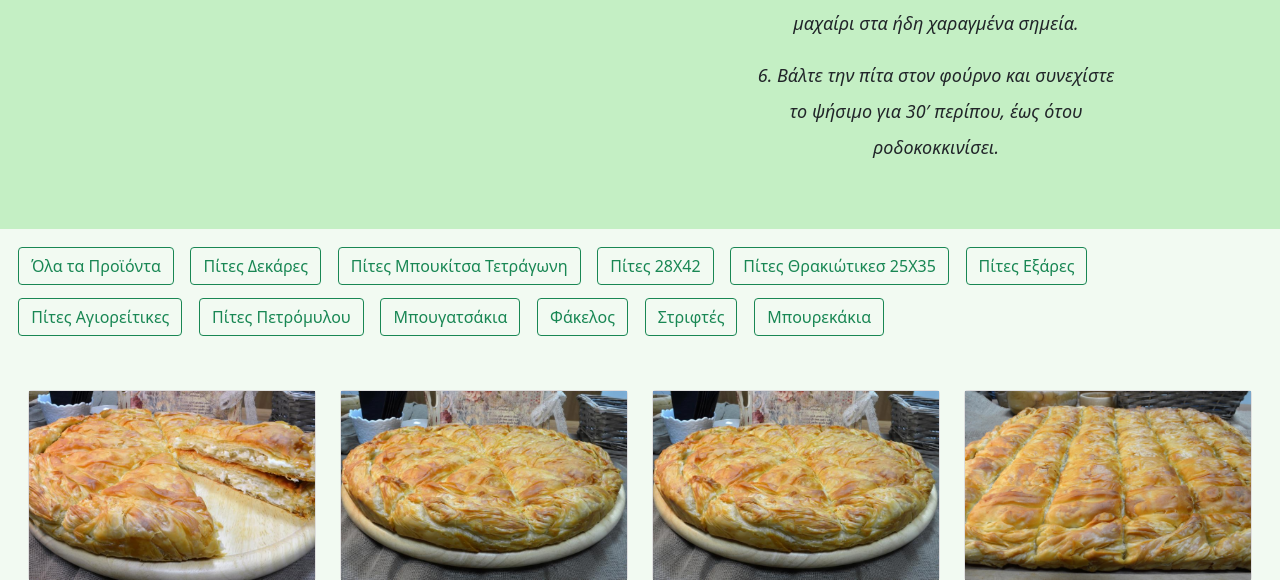
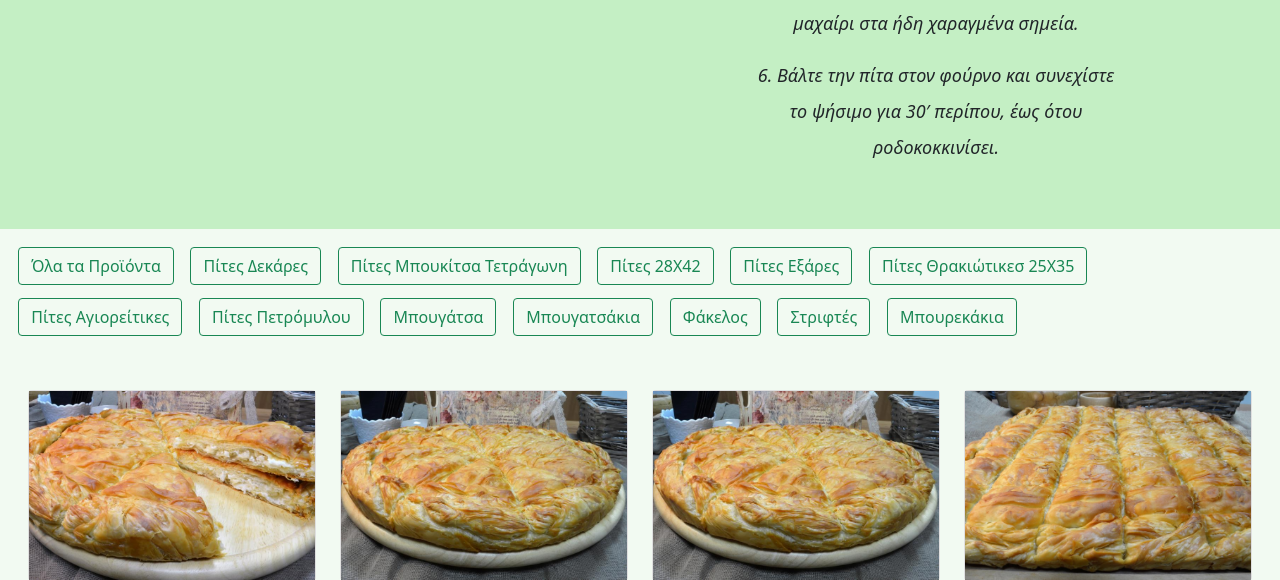
Before and after one commit to kostantinoskontos/2ALFA-ARTION, a Flask app: page /Pites in a window 1280 px wide. Shown: the part 1115-1695 px from the top of the page. Run offline with Flask 3, Linux system fonts and the light colour scheme; some libraries are stand-ins or nearby versions.

Commit message:
products-update

```diff
--- a/website/templates/Pites.html
+++ b/website/templates/Pites.html
@@ -88,13 +88,13 @@
       </button>
       <button
         class="button button-Products btn btn-outline-success"
-        onclick="hideOrShowImages('25X35')">
-        Πίτες Θρακιώτικεσ 25Χ35
+        onclick="hideOrShowImages('6ares')">
+        Πίτες Εξάρες
       </button>
       <button
         class="button button-Products btn btn-outline-success"
-        onclick="hideOrShowImages('6ares')">
-        Πίτες Εξάρες
+        onclick="hideOrShowImages('25X35')">
+        Πίτες Θρακιώτικεσ 25Χ35
       </button>
       <button
         class="button button-Products btn btn-outline-success"
@@ -105,6 +105,11 @@
         class="button button-Products btn btn-outline-success"
         onclick="hideOrShowImages('petromilou')">
         Πίτες Πετρόμυλου
+      </button>
+      <button
+        class="button button-Products btn btn-outline-success"
+        onclick="hideOrShowImages('mpougatsa')">
+        Μπουγάτσα
       </button>
       <button
         class="button button-Products btn btn-outline-success"
--- a/website/views.py
+++ b/website/views.py
@@ -57,12 +57,6 @@ def Pites():
             "filename": "mpoukitsa-tyri.jpg",
             "categories": "mpoukitsa",
             "onoma": "01-01-104 Χωριάτικη Πράσο Μπουκίτσα",
-            "keimeno": "Βάρος ανά τεμάχιο: 2400gr",
-        },
-        {
-            "filename": "mpoukitsa-praso-tyri.jpg",
-            "categories": "mpoukitsa",
-            "onoma": "01-01-105 Χωριάτικη Πράσο Τυρί Μπουκίτσα",
             "keimeno": "Βάρος ανά τεμάχιο: 2400gr",
         },
         {
@@ -212,8 +206,14 @@ def Pites():
         {
             "filename": "agioritikes-kotopita.jpg",
             "categories": "agioritikes",
-            "onoma": "01-05-155 Χωριάτικη Αγιορείτικη Κοτόπιτα",
+            "onoma": "01-01-455 Χωριάτικη Αγιορείτικη Κοτόπιτα",
             "keimeno": "Βάρος ανά τεμάχιο: 850gr",
+        },
+        {
+            "filename": "mpougatsa-krema.jpg",
+            "categories": "mpougatsa",
+            "onoma": "00-00-000 Μπουγάτσα Κρέμα",
+            "keimeno": "Βάρος ανά τεμάχιο: 1000gr",
         },
         {
             "filename": "mpougatsakia-krema.jpg",
@@ -267,12 +267,6 @@ def Pites():
             "filename": "strifti-spanaki-tyri.jpg",
             "categories": "strifti",
             "onoma": "01-02-102 Στριφτή Σπανάκι Τυρί",
-            "keimeno": "Βάρος ανά τεμάχιο: 220gr",
-        },
-        {
-            "filename": "strifti-ntomata-elia.jpg",
-            "categories": "strifti",
-            "onoma": "01-02-103 Στριφτή Ντομάτα Ελιά",
             "keimeno": "Βάρος ανά τεμάχιο: 220gr",
         },
         {
```
Also changed, not shown: website/static/pics/Proionta-Filou/mpougatsa-krema.jpg (added).
